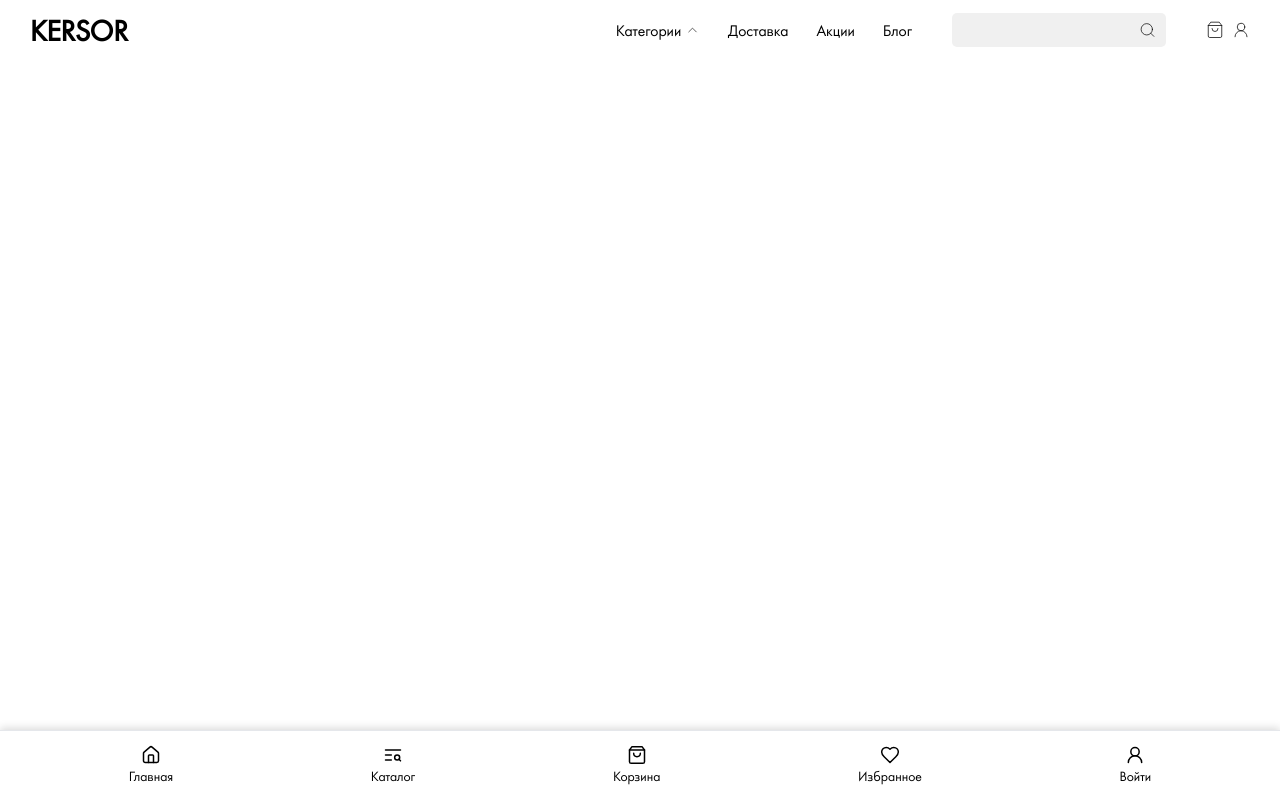
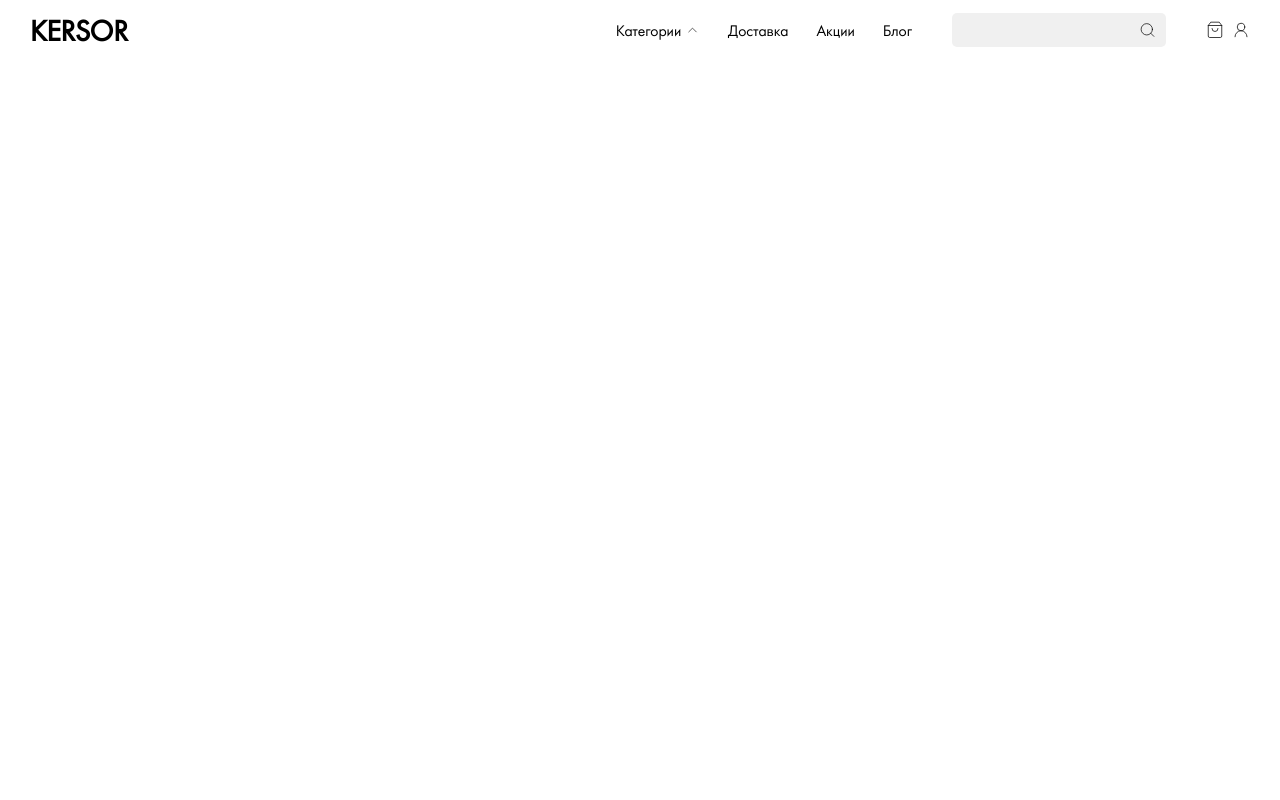
Before and after one commit to kersor/next-store, a Next.js app in the folder frontend/: page / in a window 1280 px wide. Built offline with nearby package versions, Linux system fonts and the light colour scheme.

Commit message:
Add: media на удаление при ширине

```diff
--- a/frontend/src/components/layouts/bottomNavigation/BottomNavigation.tsx
+++ b/frontend/src/components/layouts/bottomNavigation/BottomNavigation.tsx
@@ -10,7 +10,7 @@ export const BottomNavigation = ({
     className
 }: Props) => {
     return (
-        <div style={{boxShadow: "0 -2px 8px #00000026"}} className={clsx("fixed w-full h-[70px] bottom-0 left-0 border-t shadow-lg shadow-black-500/50", className)}>
+        <div style={{boxShadow: "0 -2px 8px #00000026"}} className={clsx("fixed w-full h-[70px] bottom-0 left-0 border-t shadow-lg shadow-black-500/50 min-[800px]:hidden", className)}>
             <Container className="flex items-center justify-around h-full text-[14px]">
                 {NAVIGATION_ITEM.map(item => (
                     <div className="flex flex-col items-center">
```
